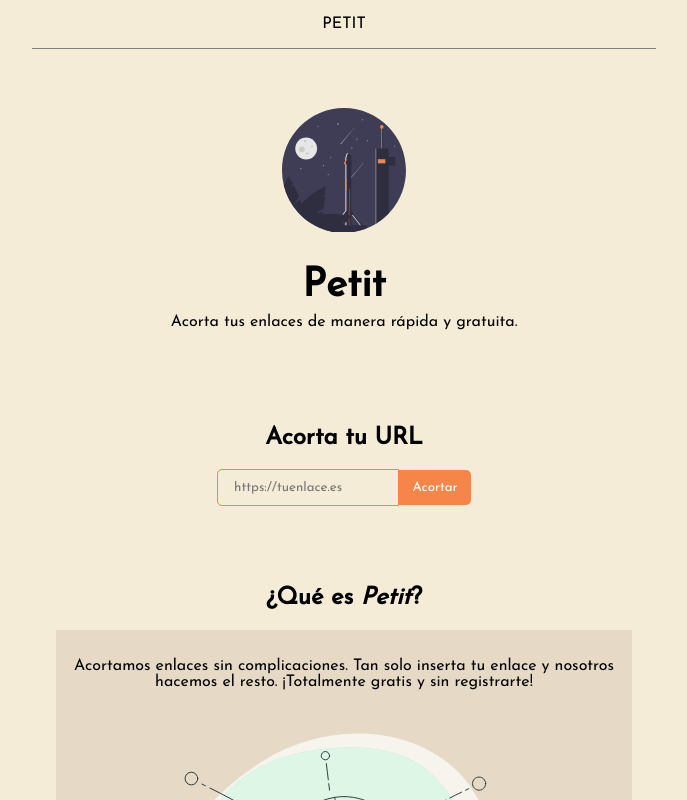
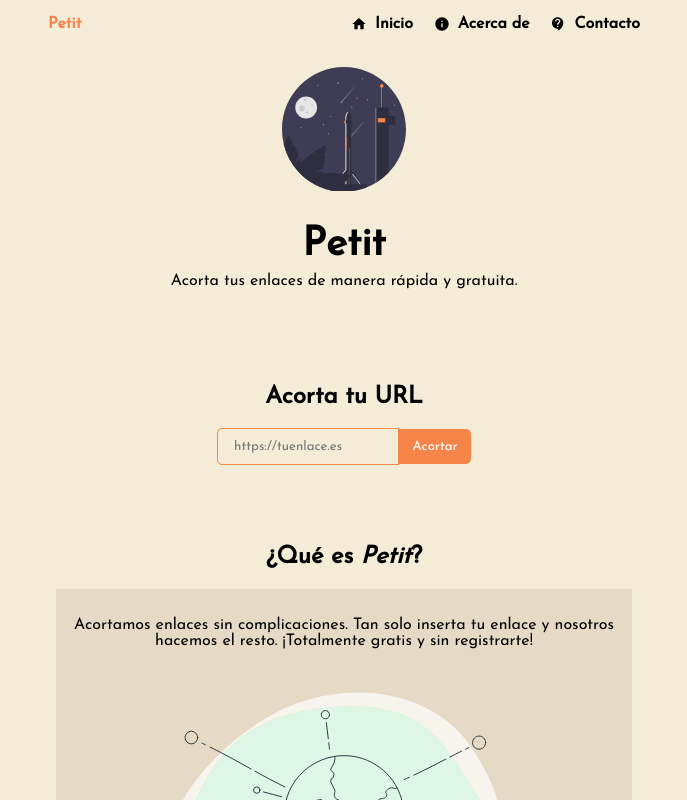
Before and after one commit to csanbardev/petit-front, a React (Vite) app: page / in a window 1280 px wide. Shown: the top 800 px of the page, without its empty margins (296-983 px from the left). Built offline with nearby package versions, Linux system fonts and the light colour scheme; no server answers.

Commit message:
implement new nav

```diff
--- a/src/components/Nav/Nav.css
+++ b/src/components/Nav/Nav.css
@@ -1,11 +1,107 @@
-nav{
-  border-bottom: 1px solid gray;
-  margin-bottom: 2rem;
+header {
+  display: flex;
+  justify-content: space-between;
+  align-items: center;
+  padding: .5rem 1rem;
 }
 
-nav ul{
+header span {
+  font-weight: 700;
+  color: var(--accent);
+}
+
+#menu-toggle {
+  display: none;
+}
+
+#menu-toggle:checked+nav {
+  display: flex;
+}
+
+#menu-label {
+  cursor: pointer;
+  z-index: 1;
+}
+
+nav {
+  background-color: var(--darkest-background);
+  display: none;
+  position: fixed;
+  top: 0;
+  right: 0;
+  text-align: right;
+  justify-content: right;
+  width: 50%;
+  max-width: 300px;
+  height: 25%;
+  padding: 1rem;
+  box-sizing: border-box;
+  border-radius: 0 0 0 15px;
+}
+
+nav ul {
   list-style: none;
   display: flex;
-  justify-content: center;
-  padding: 0;
+  flex-direction: column;
+  gap: 1.3rem;
+  padding-top: 2.5rem;
+  padding-right: .5rem;
 }
+
+nav ul li{
+  display: flex;
+  justify-content: right;
+  align-items: center;
+  gap: .5rem;
+
+}
+
+.nav-link {
+  text-decoration: none;
+  color: black;
+  font-weight: 600;
+}
+
+.show {
+  display: flex;
+}
+
+.hide {
+  display: none;
+}
+
+
+@media screen and (min-width: 1200px) {
+
+  .show {
+    display: flex;
+  }
+
+  .hide {
+    display: flex;
+  }
+
+  #menu-label {
+    display: none;
+  }
+
+  nav {
+    display: flex;
+    justify-content: center;
+    align-items: center;
+    background-color: transparent;
+    position: static;
+    width: auto;
+    height: 0;
+    padding: 0;
+  }
+
+  nav ul {
+    flex-direction: row;
+    padding: 0;
+  }
+
+  nav ul li{
+    flex-direction: row-reverse;
+  }
+}
--- a/src/components/Nav/Nav.jsx
+++ b/src/components/Nav/Nav.jsx
@@ -1,11 +1,30 @@
+import { useState } from 'react'
 import './Nav.css'
+import { MdHome, MdContactSupport, MdInfo } from "react-icons/md";
 
-export function Nav(){
-  return(
-    <nav>
-      <ul>
-        <li>PETIT</li>
-      </ul>
-    </nav>
+export function Nav() {
+  const [menuVisible, setMenuVisible] = useState(false)
+
+  const toggleMenu = () => {
+    setMenuVisible(!menuVisible);
+  };
+
+  const hideMenu = () => {
+    setMenuVisible(!menuVisible);
+  }
+
+  return (
+    <header>
+      <span>Petit</span>
+      <label id='menu-label' htmlFor="menu-toggle" onClick={toggleMenu}>Menú &#9776;</label>
+      <input type="checkbox" id="menu-toggle" />
+      <nav className={menuVisible ? 'show' : 'hide'}>
+        <ul>
+          <li><a className='nav-link' href="#" onClick={hideMenu}>Inicio</a><MdHome /></li>
+          <li><a className='nav-link' href="#about-area" onClick={hideMenu}>Acerca de</a><MdInfo /></li>
+          <li><a className='nav-link' href="#contact-area" onClick={hideMenu}>Contacto</a><MdContactSupport /></li>
+        </ul>
+      </nav>
+    </header>
   )
 }
```
